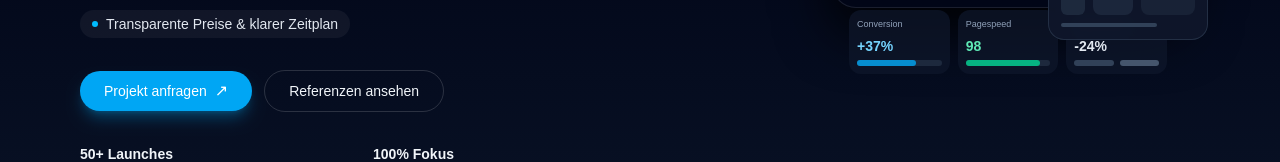
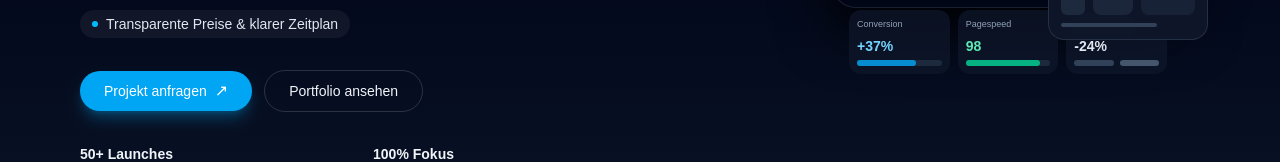
Before and after one commit to miodragpetrovic/sargasweb, a Next.js app: page / in a window 1280 px wide. Shown: the part 589-751 px from the top of the page. Built offline with nearby package versions, Linux system fonts and the light colour scheme.

Commit message:
portfolio

```diff
--- a/app/HomeClient.tsx
+++ b/app/HomeClient.tsx
@@ -175,10 +175,10 @@ export function HomeClient() {
                 </Link>
 
                 <Link
-                  href="/referenzen"
+                  href="/portfolio"
                   className="inline-flex items-center justify-center rounded-full border border-white/15 bg-transparent px-6 py-2.5 text-sm font-medium text-slate-100 hover:bg-white/5"
                 >
-                  Referenzen ansehen
+                  Portfolio ansehen
                 </Link>
               </div>
 
```
